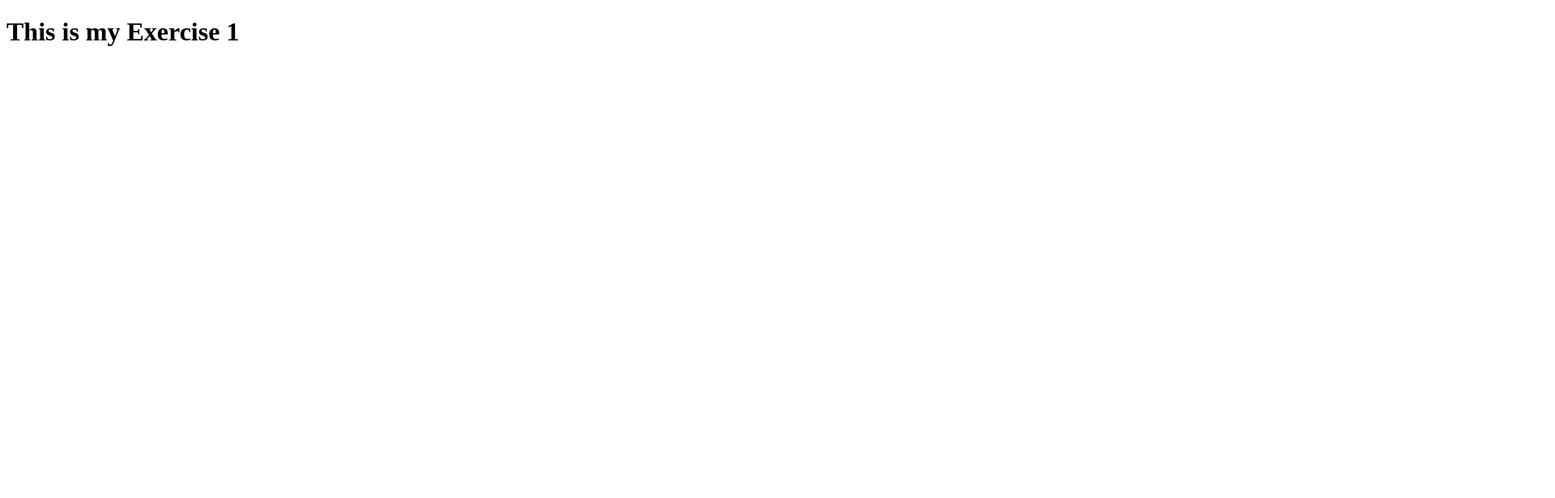
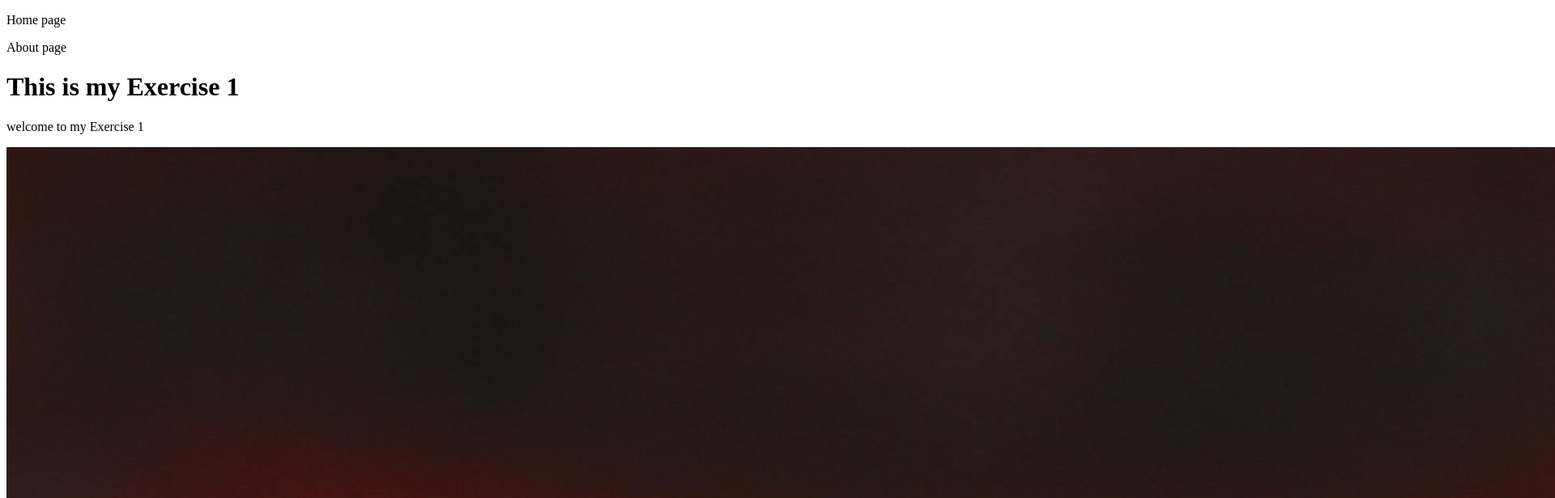
Before and after one commit to tugumehamwe/Exercise-1, a plain HTML site: page index.html in a window 1280 px wide. Shown: the top 616 px of the page at 81% size, 1920 px wide, since content can reach past the window. Drawn offline with Linux system fonts and the light colour scheme.

Commit message:
adding new changes in about page

```diff
--- a/index.html
+++ b/index.html
@@ -5,8 +5,18 @@
     <meta name="viewport" content="width=device-width, initial-scale=1.0">
     <title>Document</title>
 </head>
+<nav>
+    <p>Home page</p>
+    <p>About page</p>
+</nav>
 <body>
     <h1> This is my Exercise 1</h1>
+    <p>welcome to my Exercise 1</p>
+
+    <section>
+        <a href="./ahome page.html" link it to about page></a>
+        <img src="./Sylvia's chips.jpg">
+    </section>
 
 </body>
 </html>
```
Also changed, not shown: About page .html (added, +11 -0 lines), Sylvia's chips.jpg (added).
